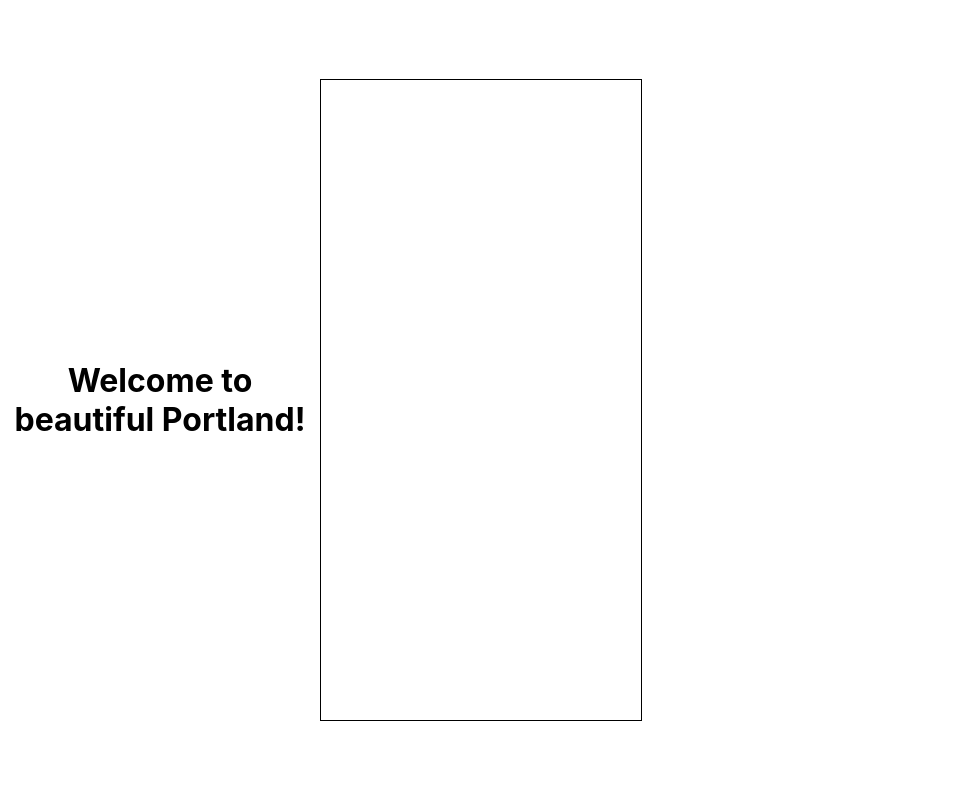
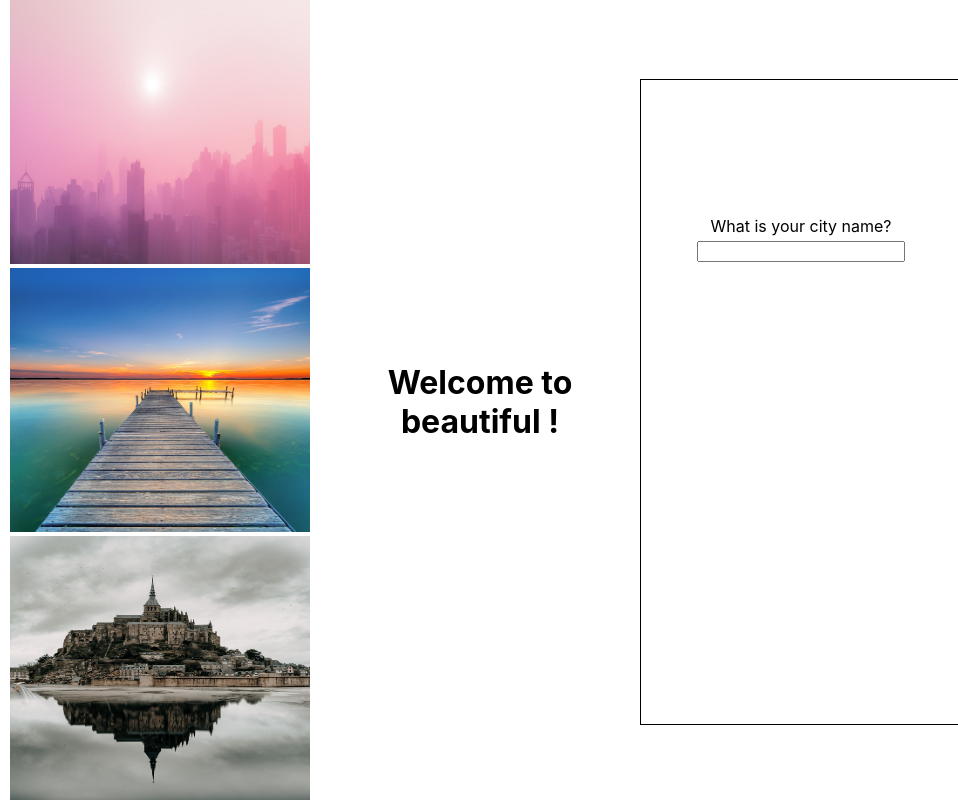
Before and after one commit to belliott15/2.5-City-Builder_HB-React, a React (Create React App) app: page / in a window 1280 px wide. Shown: the whole page, without its empty margins (0-958 px from the left). Built offline with nearby package versions, Linux system fonts and the light colour scheme.

Commit message:
initialized photos and city name input

```diff
--- a/src/App.js
+++ b/src/App.js
@@ -11,18 +11,25 @@ import City from './City';
 function App() {
   // track some state here.
   // You'll need to keep track of a skylineId, waterfrontId, and castleId. All these start out as 1
+  const [skylineID, setSkylineID] = useState(1);
+  const [waterFrontID, setWaterFrontID] = useState(1);
+  const [castleID, setCastleID] = useState(1);
   // you'll need to track a city name, which starts as the city name of your choice.
+  const [cityName, setCityName] = useState('');
   // finally, you'll need an array of slogans, which could start out as ['The City of Excellence'] for example
+  const [slogans, setSlogans] = useState(['']);
 
   return (
     <div className="App">
       {/* here, the City component takes in skylineId, waterfrontId, castleId as props. It'll use those ids to render pictures correctly. */}
+      <City skylineID={skylineID} waterFrontID={waterFrontID} castleID={castleID} />
       <h1>
         {/* dynamically update the city name here using state */}
-        Welcome to beautiful Portland!
+        Welcome to beautiful {cityName}!
       </h1>
       <div className='bottom'>
         {/* here, the CityNameInput component takes in the setCityName state handler function */}
+        <CityNameInput setCityName={setCityName}/>
         <section className='dropdowns'>
           {/*
           render all three Dropdown components (WaterfrontDropdown, SkylineDropdown, CastleDropdown) here.
--- a/src/City.js
+++ b/src/City.js
@@ -1,10 +1,13 @@
 import React from 'react';
 
-export default function City(props) {
+export default function City({ skylineID, waterFrontID, castleID }) {
   return (
     <div className="city">
-      {/* this component should take 3 props: waterfrontId, skylineId, and castlId */}
+      {/* this component should take 3 props: waterfrontId, skylineId, and castleId */}
       {/* use these 3 ids in img tags load approriate images that live in the public directory */}
+      <img src={ `skyline-${skylineID}.jpeg`} />
+      <img src={ `waterfront-${waterFrontID}.jpeg`} />
+      <img src={ `castle-${castleID}.jpeg`} />
     </div>
   );
 }
--- a/src/CityNameInput.js
+++ b/src/CityNameInput.js
@@ -1,12 +1,12 @@
 import React from 'react';
 
-export default function CityNameInput(props) {
+export default function CityNameInput({ setCityName }) {
   return (
     <section>
       What is your city name?
       {/* this component should have a prop called setCityName, which is a function */}
       {/* on change, this component should use e.target.value to pass the correct id to the setCityName function */}
-      <input />
+      <input onChange={(e) => setCityName(e.target.value)}/>
     </section>
   );
 }
```
